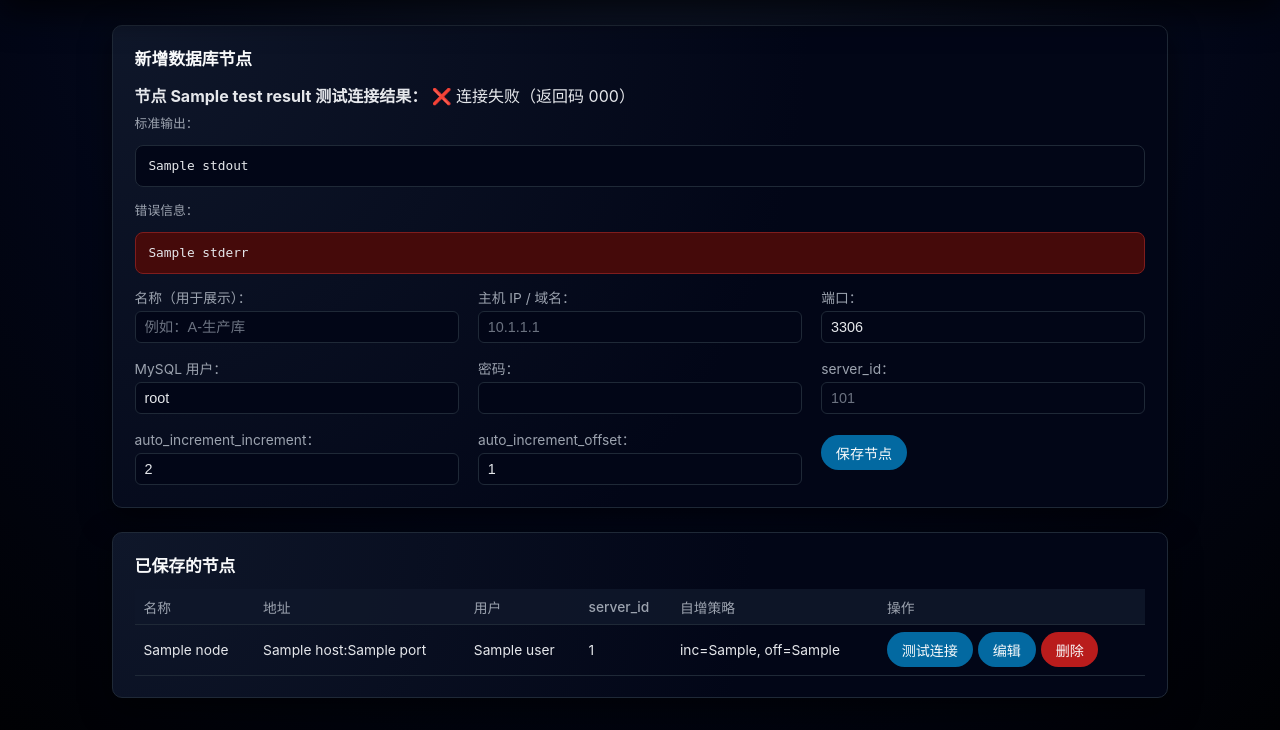
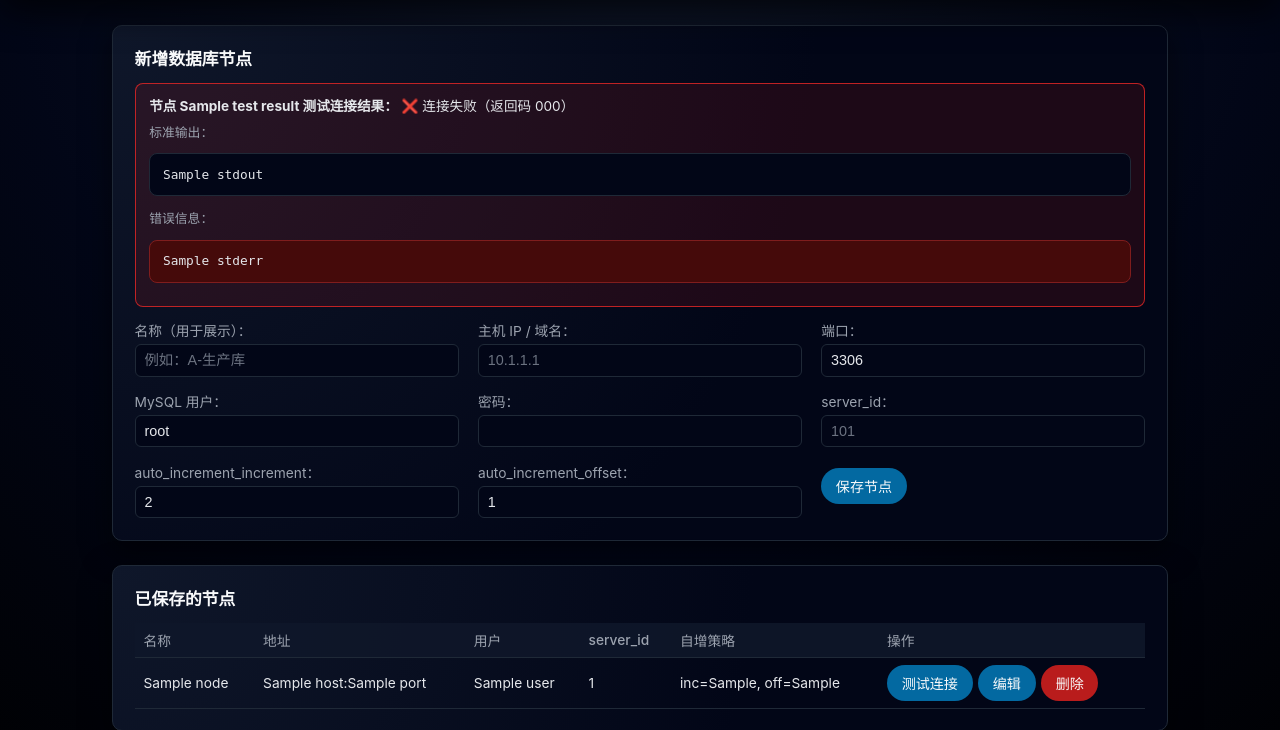
Before and after one commit to richardddw/mysql-replication-web, a FastAPI app: template app/templates/nodes.html in a window 1280 px wide. Shown: the part 93-823 px from the top of the page. Run offline with FastAPI, Linux system fonts and the light colour scheme; the template is opened without the code that fills it: most values are stand-ins (such as "Sample title", 1, 10 or a date in 2020).

Commit message:
Add styles for notice and error messages

```diff
--- a/app/static/style.css
+++ b/app/static/style.css
@@ -295,3 +295,21 @@
 a:hover {
   text-decoration: underline;
 }
+
+.notice {
+  margin: 0.6rem 0 0.8rem;
+  padding: 0.7rem 0.85rem;
+  border-radius: 8px;
+  background: rgba(22, 163, 74, 0.15);
+  border: 1px solid rgba(22, 163, 74, 0.7);
+  font-size: 0.85rem;
+}
+
+.notice.error {
+  background: rgba(185, 28, 28, 0.15);
+  border-color: rgba(220, 38, 38, 0.85);
+}
+
+.actions form {
+  margin: 0;
+}
```
